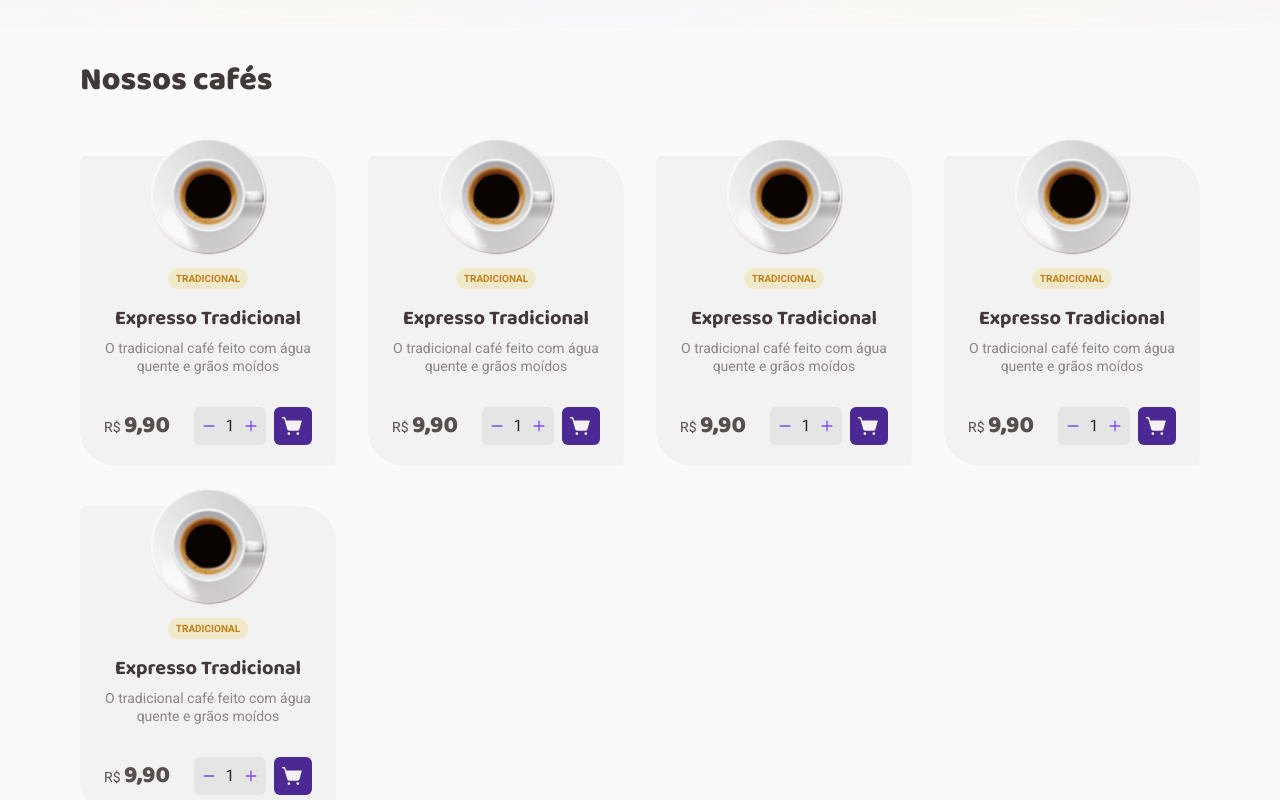
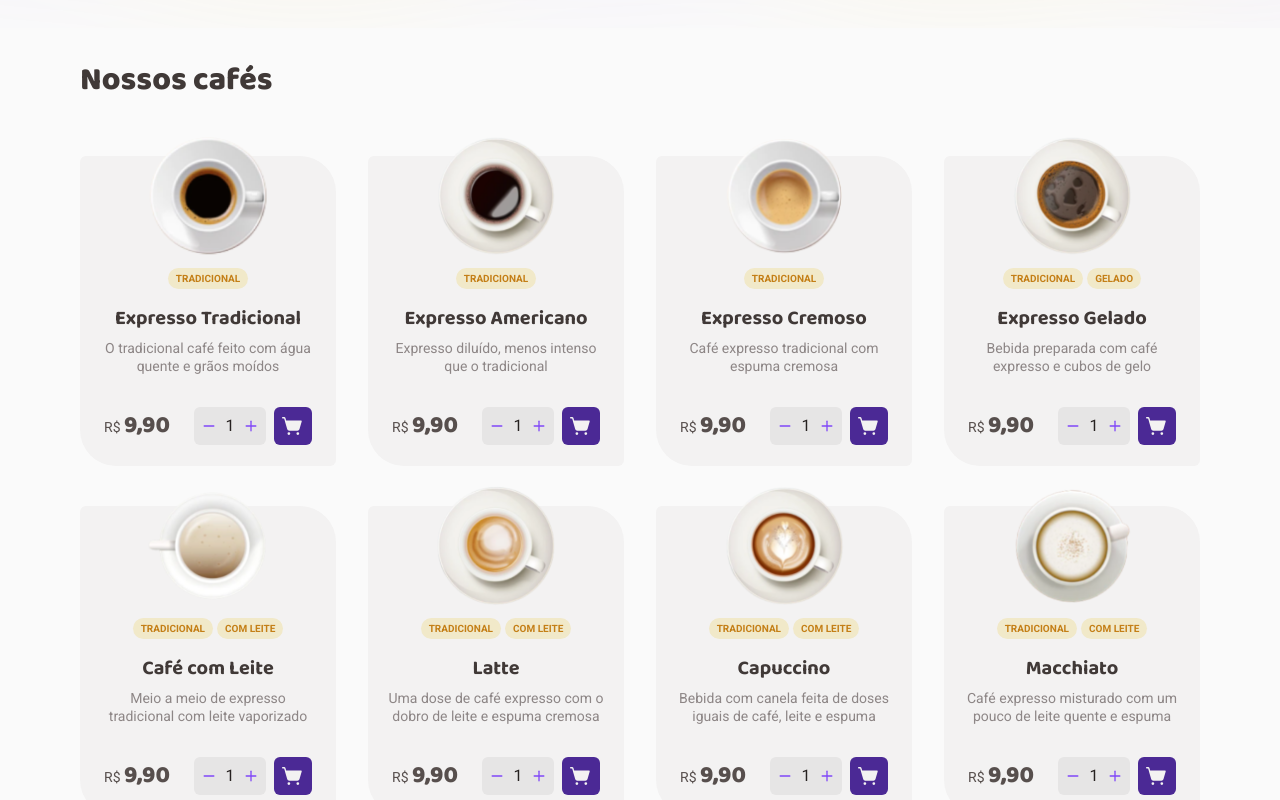
Before and after one commit to duanyrf/ignite-coffee, a React (Vite) app: page / in a window 1280 px wide. Shown: the part 620-1420 px from the top of the page. Built offline with nearby package versions, Linux system fonts and the light colour scheme.

Commit message:
add coffee cards to Our Coffees section on Home page

```diff
--- a/package.json
+++ b/package.json
@@ -19,6 +19,7 @@
   },
   "devDependencies": {
     "@rocketseat/eslint-config": "^1.1.3",
+    "@types/node": "^18.11.18",
     "@types/react": "^18.0.26",
     "@types/react-dom": "^18.0.9",
     "@types/react-is": "^17.0.3",
--- a/src/pages/Home/components/BenefitItem/styles.ts
+++ b/src/pages/Home/components/BenefitItem/styles.ts
@@ -4,7 +4,7 @@ interface InfoContainerProps {
   bgColor: string
 }
 
-export const InfoContainer = styled.p<InfoContainerProps>`
+export const InfoContainer = styled.div<InfoContainerProps>`
   display: flex;
   align-items: center;
   gap: 0.75rem;
--- a/src/pages/Home/components/CoffeeCard/index.tsx
+++ b/src/pages/Home/components/CoffeeCard/index.tsx
@@ -6,25 +6,41 @@ import {
   OrderWrapper,
   TagContainer,
 } from './styles'
-import coffeeImg from '../../../../assets/coffees/expresso.svg'
 import { AmountInput } from '../../../../components/AmountInput'
+import { CurrencyConverter } from '../../../../utils/formatConverter'
 
-export function CoffeeCard() {
+interface CoffeeCardProps {
+  photo: string
+  tags: string[]
+  name: string
+  description: string
+  price: number
+}
+
+export function CoffeeCard({
+  photo,
+  tags,
+  name,
+  description,
+  price,
+}: CoffeeCardProps) {
   return (
     <CardContainer>
-      <img src={coffeeImg} alt="Imagem de café expresso" />
+      <img src={`/src/assets/coffees/${photo}`} alt="" />
 
       <TagContainer>
-        <CoffeeTag>Tradicional</CoffeeTag>
+        {tags.map((tag) => (
+          <CoffeeTag key={tag}>{tag}</CoffeeTag>
+        ))}
       </TagContainer>
 
-      <p>Expresso Tradicional</p>
+      <p>{name}</p>
 
-      <span>O tradicional café feito com água quente e grãos moídos</span>
+      <span>{description}</span>
 
       <OrderWrapper>
         <p>
-          R$ <span>9,90</span>
+          R$ <span>{CurrencyConverter(price)}</span>
         </p>
 
         <CartWrapper>
--- a/src/pages/Home/components/CoffeesMenu/index.tsx
+++ b/src/pages/Home/components/CoffeesMenu/index.tsx
@@ -1,5 +1,6 @@
 import { CoffeeCard } from '../CoffeeCard'
 import { CoffeesList, CoffeesMenuContainer } from './styles'
+import { coffees } from '../../../../data/coffeesList'
 
 export function CoffeesMenu() {
   return (
@@ -7,11 +8,16 @@ export function CoffeesMenu() {
       <header>Nossos cafés</header>
 
       <CoffeesList>
-        <CoffeeCard />
-        <CoffeeCard />
-        <CoffeeCard />
-        <CoffeeCard />
-        <CoffeeCard />
+        {coffees.map((coffee) => (
+          <CoffeeCard
+            key={coffee.id}
+            photo={coffee.photo}
+            tags={coffee.tags}
+            name={coffee.name}
+            description={coffee.description}
+            price={coffee.price}
+          />
+        ))}
       </CoffeesList>
     </CoffeesMenuContainer>
   )
--- /dev/null
+++ b/src/utils/formatConverter.ts
@@ -0,0 +1,8 @@
+export function CurrencyConverter(value: number) {
+  return new Intl.NumberFormat('pt-BR', {
+    style: 'decimal',
+    minimumFractionDigits: 2,
+    maximumFractionDigits: 2,
+    currency: 'BRL',
+  }).format(value)
+}
```
Also changed, not shown: 1 other file (tests, documents, lock files or other folders).
